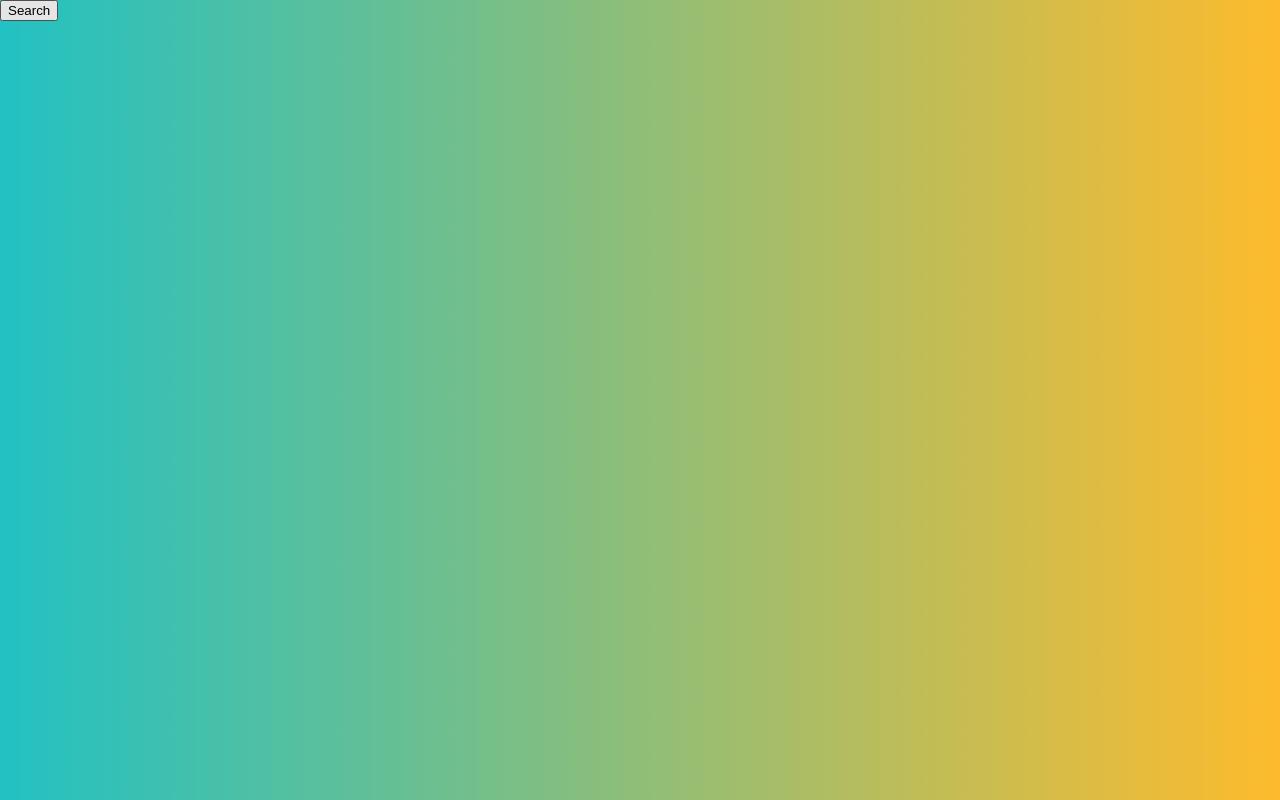
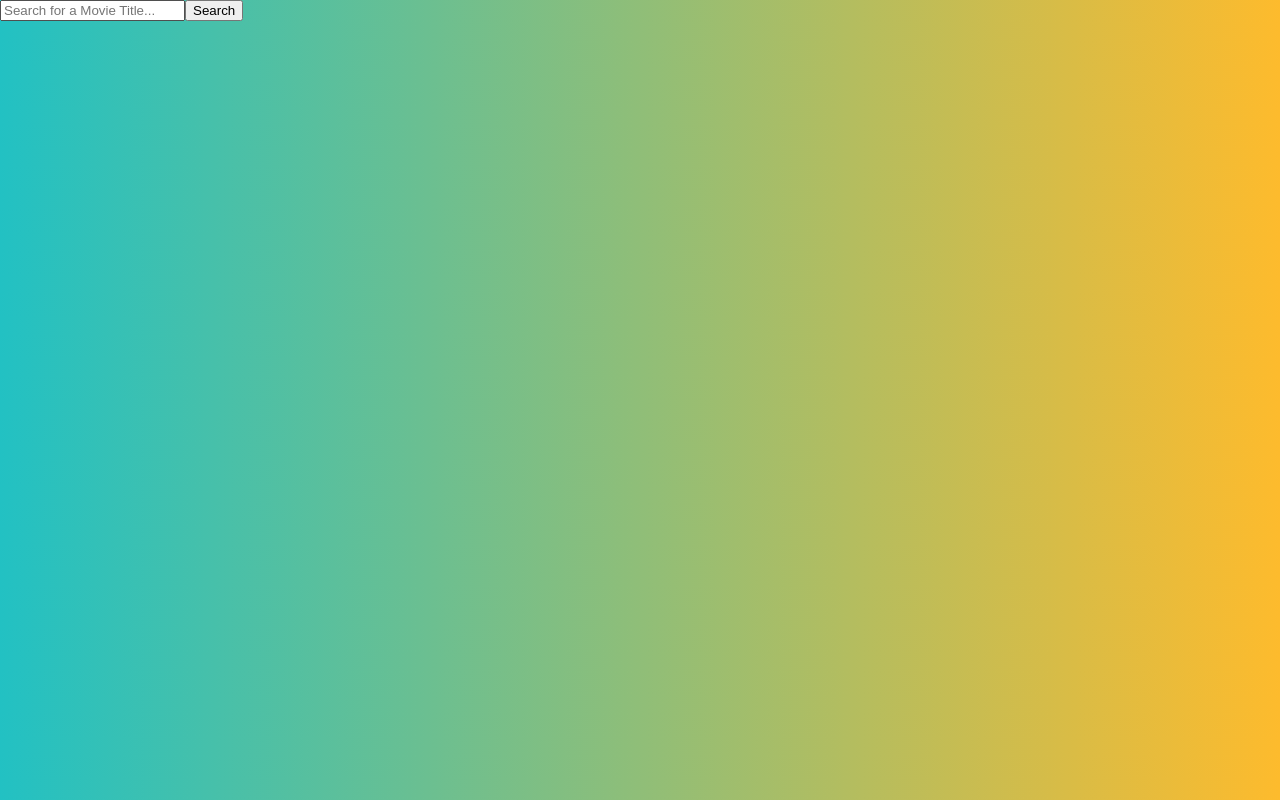
Before and after one commit to erinwoodard8/Capstone-React, a React (Create React App) app: page /search in a window 1280 px wide. Built offline with nearby package versions, Linux system fonts and the light colour scheme; the HTML template or start-up script is replaced by a standard one.

Commit message:
added search button

```diff
--- a/src/Homepage/Landing.js
+++ b/src/Homepage/Landing.js
@@ -30,11 +30,11 @@ const Landing = () => {
         });
     }
 
-    const authView = () => {
-        if(!authState == false) {
-            return setViewState("test");
-        }
-    }
+    // const authView = () => {
+    //     if(!authState == false) {
+    //         return setViewState("test");
+    //     }
+    // }
 
     console.log(authState);
 
--- a/src/Homepage/Search.js
+++ b/src/Homepage/Search.js
@@ -1,8 +1,7 @@
-import React from 'react';
-
+import React from "react";
+import "../styles/search.css";
+import { Form, FormControl, Button } from "react-bootstrap";
 const Search = () => {
-
-
   async function getMovie() {
     let title = "hobbit";
     const idResponse = await fetch(
@@ -13,7 +12,7 @@ const Search = () => {
     );
     const movie = await idResponse.json();
     const movieId = await movie.results[0].id;
-        console.log(await "MOVIE ID: " + movieId)
+    console.log((await "MOVIE ID: ") + movieId);
 
     const movieResponse = await fetch(
       "https://imdb-api.com/en/API/Title/k_7mrq9eci/" + movieId,
@@ -21,11 +20,24 @@ const Search = () => {
         method: "GET",
       }
     );
-        const movieInfo = await movieResponse.json()
+    const movieInfo = await movieResponse.json();
     console.log(await movieInfo.plot);
   }
 
-    return(<button onClick={getMovie}>Search</button>)
-}
+  return (
+    <div>
+      <div className="textBox">
+        <input
+          type="text"
+          id="searchBar"
+          placeholder="Search for a Movie Title..."
+        />
+        <button onClick={getMovie} type="button" className="submitButt" onclick="search()">
+          Search
+        </button>
+      </div>
+    </div>
+  );
+};
 
-export default Search
+export default Search;
```
Lines whose indentation alone changed are shown as unchanged.
